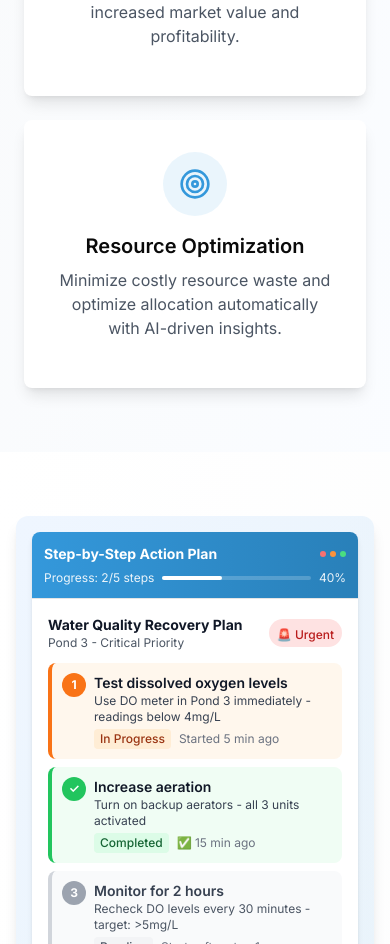
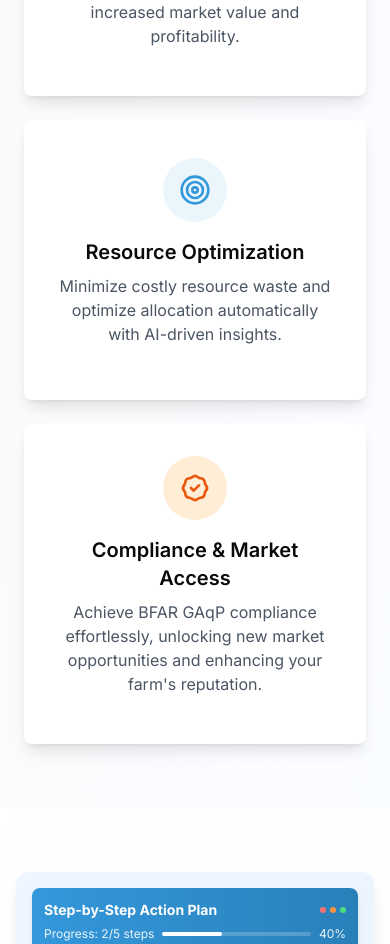
Before and after one commit to Web3-Iligan/LikAI, a Next.js app: page / in a window 390 px wide. Shown: the part 2361-3305 px from the top of the page. Built offline with nearby package versions, Linux system fonts and the light colour scheme.

Commit message:
Refactor LandingPage card layout for improved responsiveness and add new compliance feature

```diff
--- a/app/page.tsx
+++ b/app/page.tsx
@@ -534,10 +534,10 @@ export default function LandingPage() {
               </p>
             </header>
 
-            <ul className="mx-auto grid max-w-5xl list-none grid-cols-1 gap-6 px-2 sm:grid-cols-2 sm:gap-8 sm:px-0 md:grid-cols-3">
+            <ul className="mx-auto grid max-w-4xl list-none grid-cols-1 gap-6 px-2 sm:grid-cols-2 sm:gap-8 sm:px-0 md:grid-cols-2">
               <li>
-                <Card className="border-0 shadow-lg">
-                  <CardContent className="p-8 text-center">
+                <Card className="h-full border-0 shadow-lg">
+                  <CardContent className="flex h-full min-h-[280px] flex-col justify-center p-8 text-center">
                     <div className="mx-auto mb-4 flex h-16 w-16 items-center justify-center rounded-full bg-blue-100">
                       <Shield className="h-8 w-8 text-blue-600" />
                     </div>
@@ -555,8 +555,8 @@ export default function LandingPage() {
               </li>
 
               <li>
-                <Card className="border-0 shadow-lg">
-                  <CardContent className="p-8 text-center">
+                <Card className="h-full border-0 shadow-lg">
+                  <CardContent className="flex h-full min-h-[280px] flex-col justify-center p-8 text-center">
                     <div className="mx-auto mb-4 flex h-16 w-16 items-center justify-center rounded-full bg-green-100">
                       <TrendingUp className="h-8 w-8 text-green-600" />
                     </div>
@@ -573,8 +573,8 @@ export default function LandingPage() {
               </li>
 
               <li>
-                <Card className="border-0 shadow-lg">
-                  <CardContent className="p-8 text-center">
+                <Card className="h-full border-0 shadow-lg">
+                  <CardContent className="flex h-full min-h-[280px] flex-col justify-center p-8 text-center">
                     <div className="mx-auto mb-4 flex h-16 w-16 items-center justify-center rounded-full bg-[#3498DB]/10">
                       <Target className="h-8 w-8 text-[#3498DB]" />
                     </div>
@@ -584,6 +584,36 @@ export default function LandingPage() {
                     <p className="mb-4 text-gray-600">
                       Minimize costly resource waste and optimize allocation
                       automatically with AI-driven insights.
+                    </p>
+                  </CardContent>
+                </Card>
+              </li>
+
+              <li>
+                <Card className="h-full border-0 shadow-lg">
+                  <CardContent className="flex h-full min-h-[280px] flex-col justify-center p-8 text-center">
+                    <div className="mx-auto mb-4 flex h-16 w-16 items-center justify-center rounded-full bg-orange-100">
+                      <svg
+                        className="h-8 w-8 text-orange-600"
+                        fill="none"
+                        stroke="currentColor"
+                        viewBox="0 0 24 24"
+                        xmlns="http://www.w3.org/2000/svg"
+                      >
+                        <path
+                          strokeLinecap="round"
+                          strokeLinejoin="round"
+                          strokeWidth={2}
+                          d="M9 12l2 2 4-4M7.835 4.697a3.42 3.42 0 001.946-.806 3.42 3.42 0 014.438 0 3.42 3.42 0 001.946.806 3.42 3.42 0 013.138 3.138 3.42 3.42 0 00.806 1.946 3.42 3.42 0 010 4.438 3.42 3.42 0 00-.806 1.946 3.42 3.42 0 01-3.138 3.138 3.42 3.42 0 00-1.946.806 3.42 3.42 0 01-4.438 0 3.42 3.42 0 00-1.946-.806 3.42 3.42 0 01-3.138-3.138 3.42 3.42 0 00-.806-1.946 3.42 3.42 0 010-4.438 3.42 3.42 0 00.806-1.946 3.42 3.42 0 013.138-3.138z"
+                        />
+                      </svg>
+                    </div>
+                    <h3 className="mb-2 text-xl font-semibold">
+                      Compliance & Market Access
+                    </h3>
+                    <p className="mb-4 text-gray-600">
+                      Achieve BFAR GAqP compliance effortlessly, unlocking new
+                      market opportunities and enhancing your farm's reputation.
                     </p>
                   </CardContent>
                 </Card>
```
